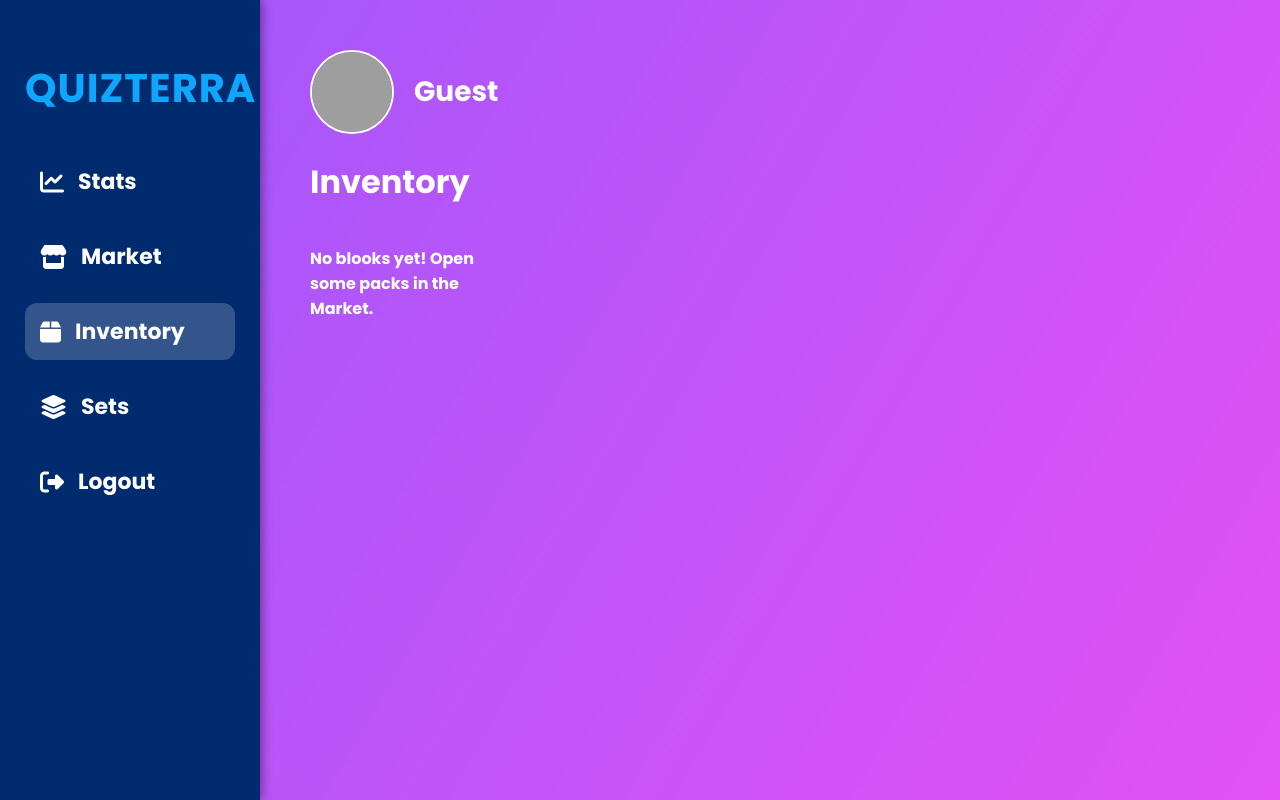
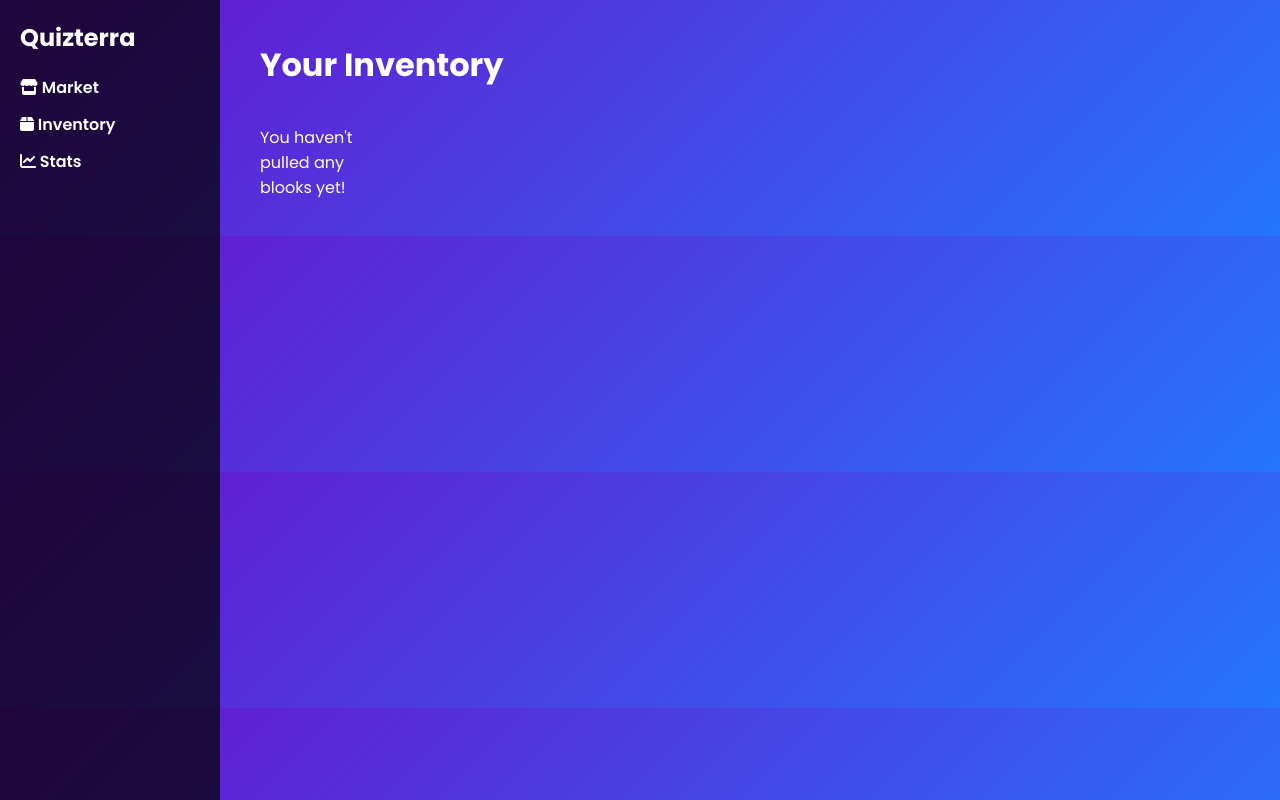
Before and after one commit to Historypenguin/quizterra, a plain HTML site: page inventory.html in a window 1280 px wide. Drawn offline with Linux system fonts and the light colour scheme; grey boxes are pictures that could not be loaded.

Commit message:
Update inventory.html

```diff
--- a/inventory.html
+++ b/inventory.html
@@ -1,95 +1,161 @@
 <!DOCTYPE html>
 <html lang="en">
 <head>
-  <meta charset="UTF-8">
-  <meta name="viewport" content="width=device-width, initial-scale=1.0">
+  <meta charset="UTF-8" />
+  <meta name="viewport" content="width=device-width, initial-scale=1.0"/>
   <title>Quizterra | Inventory</title>
   <link href="https://fonts.googleapis.com/css2?family=Poppins:wght@400;600;700&display=swap" rel="stylesheet">
   <link rel="stylesheet" href="https://cdnjs.cloudflare.com/ajax/libs/font-awesome/6.5.0/css/all.min.css">
-
   <style>
-    :root{--sidebar-width:260px;}
-    html,body{height:100%;margin:0;padding:0}
-    body{margin:0;font-family:Poppins,sans-serif;display:flex;min-height:100vh;background:linear-gradient(120deg,#47a7ff,#745cff,#ff4ef2);background-size:400% 400%;animation:gradientMove 11s ease infinite;color:white;}
-    @keyframes gradientMove{0%{background-position:0% 50%}50%{background-position:100% 50%}100%{background-position:0% 50%}}
+    body {
+      font-family: Poppins, sans-serif;
+      margin: 0;
+      background: linear-gradient(135deg, #6a11cb, #2575fc);
+      color: #fff;
+    }
 
     /* Sidebar */
-    .sidebar{width:var(--sidebar-width);background:#002b6f;padding:25px;height:100vh;box-shadow:2px 0 10px rgba(0,0,0,0.4);box-sizing:border-box;position:fixed;left:0;top:0}
-    .sidebar h2{font-size:40px;margin-bottom:35px;color:#0fa6ff;font-weight:900;letter-spacing:1px}
-    .sidebar a{display:flex;align-items:center;gap:14px;text-decoration:none;color:white;font-size:22px;font-weight:700;padding:12px 15px;border-radius:12px;margin-bottom:18px;transition:0.25s;cursor:pointer}
-    .sidebar a i{font-size:24px}
-    .sidebar a:hover{background:rgba(255,255,255,0.15)}
-    .sidebar a.active{background:rgba(255,255,255,0.2)}
+    .sidebar {
+      width: 220px;
+      background: rgba(0,0,0,0.7);
+      position: fixed;
+      top: 0; left: 0; bottom: 0;
+      padding: 20px;
+      box-sizing: border-box;
+    }
+    .sidebar h2 {
+      margin-top: 0;
+      font-size: 24px;
+      margin-bottom: 20px;
+    }
+    .sidebar a {
+      display: block;
+      color: #fff;
+      text-decoration: none;
+      margin: 12px 0;
+      font-weight: 600;
+    }
 
-    /* Main */
-    .main{margin-left:var(--sidebar-width);padding:50px;flex:1;box-sizing:border-box}
-    .user-info{display:flex;align-items:center;gap:20px;margin-bottom:24px}
-    .user-info img{width:80px;height:80px;border-radius:50%;border:2px solid white;object-fit:cover}
-    .user-info h2{font-size:28px;font-weight:700;margin:0}
+    /* Main content */
+    .main {
+      margin-left: 240px;
+      padding: 20px;
+    }
+    h1 {
+      font-size: 32px;
+      margin-bottom: 20px;
+    }
 
     /* Inventory grid */
-    .blook-grid{display:grid;grid-template-columns:repeat(auto-fill,minmax(140px,1fr));gap:18px;margin-top:24px;align-items:start}
-    .blook-card{background:rgba(255,255,255,0.08);border-radius:12px;padding:10px;text-align:center;box-shadow:0 8px 18px rgba(0,0,0,0.2)}
-    .blook-card img{width:100px;height:100px;border-radius:10px;object-fit:cover;margin:0 auto}
-    .rarity-common{}
-    .rarity-uncommon{box-shadow:0 0 18px rgba(84,255,168,0.12)}
-    .rarity-rare{box-shadow:0 0 22px rgba(66,133,255,0.14)}
-    .rarity-epic{box-shadow:0 0 26px rgba(169,84,255,0.18)}
-    .rarity-legendary{box-shadow:0 0 34px rgba(255,200,0,0.22)}
-    .rarity-chroma{box-shadow:0 0 40px rgba(255,80,200,0.26)}
-    .rarity-mystical{box-shadow:0 0 48px rgba(0,255,200,0.28)}
-    .rarity-heavenly{box-shadow:0 0 56px rgba(255,255,255,0.35)}
+    .inventory-grid {
+      display: grid;
+      grid-template-columns: repeat(auto-fill, minmax(120px, 1fr));
+      gap: 15px;
+    }
+
+    .blook-card {
+      background: rgba(255,255,255,0.1);
+      border-radius: 12px;
+      padding: 10px;
+      text-align: center;
+      transition: transform 0.2s;
+    }
+
+    .blook-card:hover {
+      transform: scale(1.05);
+    }
+
+    .blook-card img {
+      width: 100%;
+      border-radius: 10px;
+    }
+
+    .rarity-common { border: 2px solid #aaa; }
+    .rarity-rare { border: 2px solid #00f; }
+    .rarity-epic { border: 2px solid #a0f; }
+    .rarity-legendary { border: 2px solid #ff0; }
+    .rarity-chroma { border: 2px solid #0ff; }
+
+    .blook-name {
+      margin-top: 8px;
+      font-weight: 700;
+    }
+
   </style>
 </head>
 <body>
+
   <div class="sidebar">
-    <h2>QUIZTERRA</h2>
-    <a href="stats.html"><i class="fas fa-chart-line"></i> Stats</a>
-    <a href="market.html"><i class="fas fa-store"></i> Market</a>
-    <a href="inventory.html" class="active"><i class="fas fa-box"></i> Inventory</a>
-    <a href="sets.html"><i class="fas fa-layer-group"></i> Sets</a>
-    <a id="logoutBtn"><i class="fas fa-sign-out-alt"></i> Logout</a>
+    <h2>Quizterra</h2>
+    <a href="market.html"><i class="fa-solid fa-store"></i> Market</a>
+    <a href="inventory.html"><i class="fa-solid fa-box"></i> Inventory</a>
+    <a href="stats.html"><i class="fa-solid fa-chart-line"></i> Stats</a>
   </div>
 
   <div class="main">
-    <div class="user-info">
-      <img id="profilePic" src="" alt="Profile">
-      <h2 id="username">USERNAME</h2>
+    <h1>Your Inventory</h1>
+    <div class="inventory-grid" id="blook-display">
+      <!-- Blooks will populate here -->
     </div>
-
-    <h1>Inventory</h1>
-    <div class="blook-grid" id="inventoryGrid"></div>
   </div>
 
   <script>
-    function getUser(){return JSON.parse(localStorage.getItem('quizterraUser'));}
-    function saveUser(user){localStorage.setItem('quizterraUser',JSON.stringify(user));}
-    function ensureUser(){let u=getUser();if(!u){u={username:"Guest",picture:"",stats:{level:0,xp:0,coins:0,gamesPlayed:0,correct:0,wrong:0,lastClaim:null},inventory:[]};saveUser(u);}return getUser();}
+    // Function to get or create user data
+    function ensureUser() {
+      let user = JSON.parse(localStorage.getItem('quizterraUser'));
+      if(!user) {
+        user = { inventory: [] };
+        localStorage.setItem('quizterraUser', JSON.stringify(user));
+      }
+      return user;
+    }
 
-    const user = ensureUser();
-    document.getElementById('username').innerText = user.username || "UNKNOWN";
-    document.getElementById('profilePic').src = user.picture || "https://i.postimg.cc/0jz2q0qY/default-avatar.png";
+    // Save user data
+    function saveUser(user) {
+      localStorage.setItem('quizterraUser', JSON.stringify(user));
+    }
 
-    document.getElementById('logoutBtn').onclick = ()=>{localStorage.removeItem('quizterraUser'); window.location.href='login.html';};
+    // Save pulled blooks (call this when opening packs)
+    function savePulledBlooks(newBlooks) {
+      const user = ensureUser();
+      user.inventory = user.inventory || [];
+      newBlooks.forEach(b => {
+        if(!user.inventory.find(x => x.name === b.name)) {
+          user.inventory.push(b);
+        }
+      });
+      saveUser(user);
+    }
 
-    const inventoryGrid = document.getElementById('inventoryGrid');
+    // Display only owned blooks
+    function displayInventory() {
+      const grid = document.getElementById('blook-display');
+      grid.innerHTML = '';
+      const user = ensureUser();
+      const owned = user.inventory || [];
 
-    function renderInventory(){
-      inventoryGrid.innerHTML = '';
-      const inv = user.inventory || [];
-      if(inv.length===0){
-        inventoryGrid.innerHTML = '<p style="color:white;font-weight:700;">No blooks yet! Open some packs in the Market.</p>';
+      if(owned.length === 0) {
+        grid.innerHTML = '<p>You haven\'t pulled any blooks yet!</p>';
         return;
       }
-      inv.forEach(b=>{
+
+      owned.forEach(b => {
         const card = document.createElement('div');
-        card.className = 'blook-card rarity-' + (b.rarity||'common');
-        card.innerHTML = `<img src="${b.img}" alt="${b.name}"><div style="margin-top:6px;font-weight:700">${b.name}</div>`;
-        inventoryGrid.appendChild(card);
+        card.className = 'blook-card';
+        const rarityClass = 'rarity-' + (b.rarity || 'common');
+        card.innerHTML = `
+          <div class="${rarityClass}" style="overflow:hidden; border-radius:10px;">
+            <img src="${b.img}" alt="${b.name}">
+          </div>
+          <div class="blook-name">${b.name}</div>
+        `;
+        grid.appendChild(card);
       });
     }
 
-    renderInventory();
+    // Load inventory on page load
+    displayInventory();
   </script>
+
 </body>
 </html>
```
